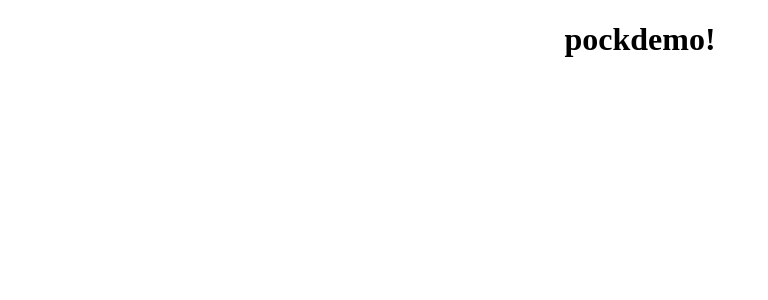
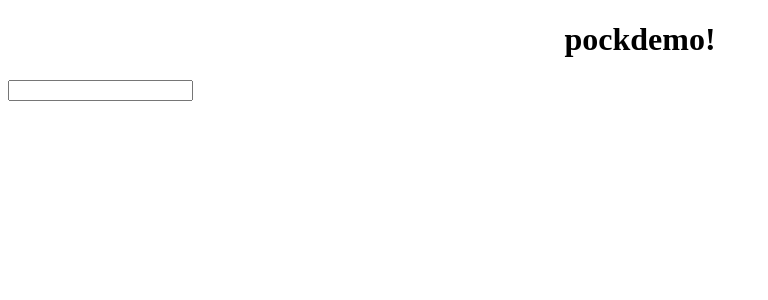
Before and after one commit to soule018/Angular_Barais, an Angular app: page / in a window 1280 px wide. Shown: the top 300 px of the page, without its empty margins (0-768 px from the left). Built offline with nearby package versions, Linux system fonts and the light colour scheme.

Commit message:
Q1/ data-binding : création de formulaire

```diff
--- a/src/app/app.component.html
+++ b/src/app/app.component.html
@@ -3,3 +3,4 @@
    {{ title }}!
   </h1>
 </div>
+<app-my-component></app-my-component>
--- a/src/app/app.module.ts
+++ b/src/app/app.module.ts
@@ -1,6 +1,6 @@
 import { NgModule } from '@angular/core';
 import { BrowserModule } from '@angular/platform-browser';
-
+import { FormsModule } from '@angular/forms';
 import { AppRoutingModule } from './app-routing.module';
 import { AppComponent } from './app.component';
 import { MyComponentComponent } from './my-component/my-component.component';
@@ -12,6 +12,7 @@ import { MyComponentComponent } from './my-component/my-component.component';
   ],
   imports: [
     BrowserModule,
+    FormsModule,
     AppRoutingModule
   ],
   providers: [],
--- a/src/app/my-component/my-component.component.html
+++ b/src/app/my-component/my-component.component.html
@@ -1 +1 @@
-<p>my-component works!</p>
+<input [(ngModel)]="id">
--- a/src/app/my-component/my-component.component.ts
+++ b/src/app/my-component/my-component.component.ts
@@ -6,6 +6,7 @@ import { Component, OnInit } from '@angular/core';
   styleUrls: ['./my-component.component.css']
 })
 export class MyComponentComponent implements OnInit {
+  id: string = '';
 
   constructor() { }
 
```
